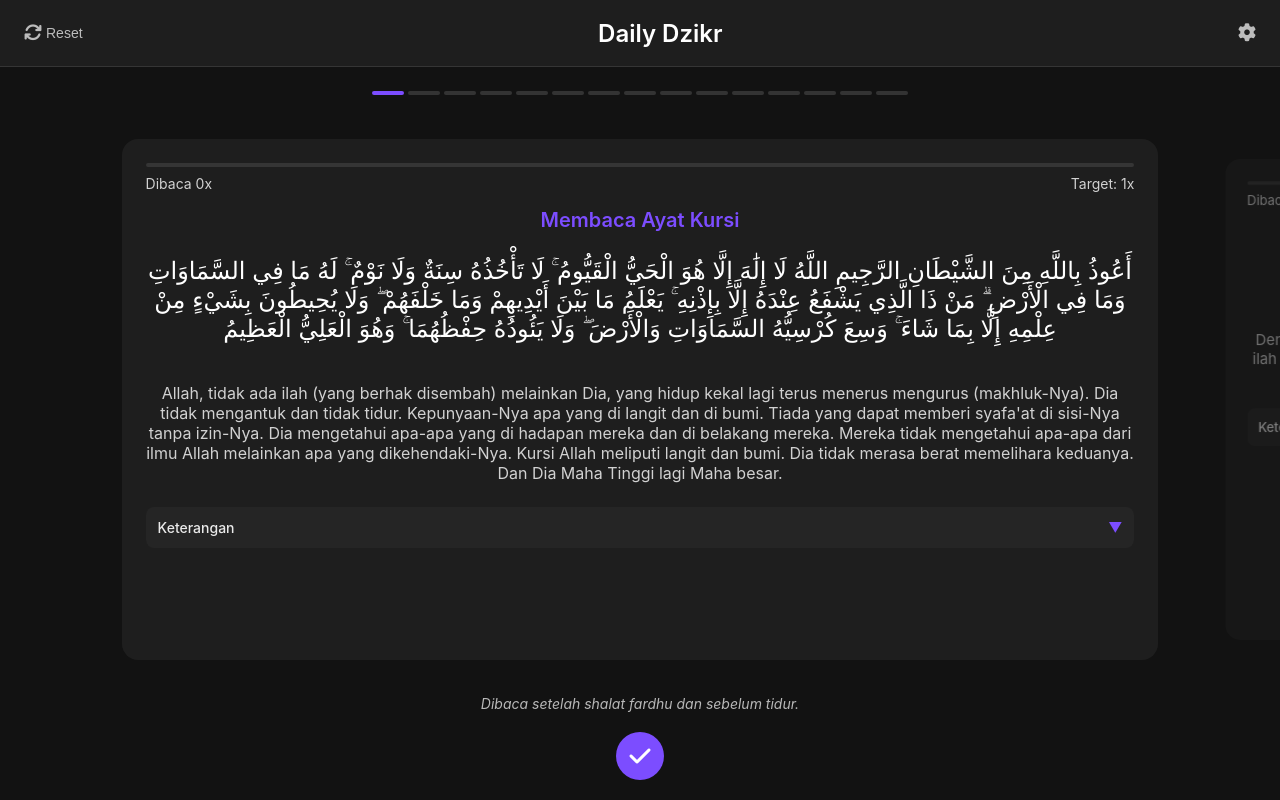
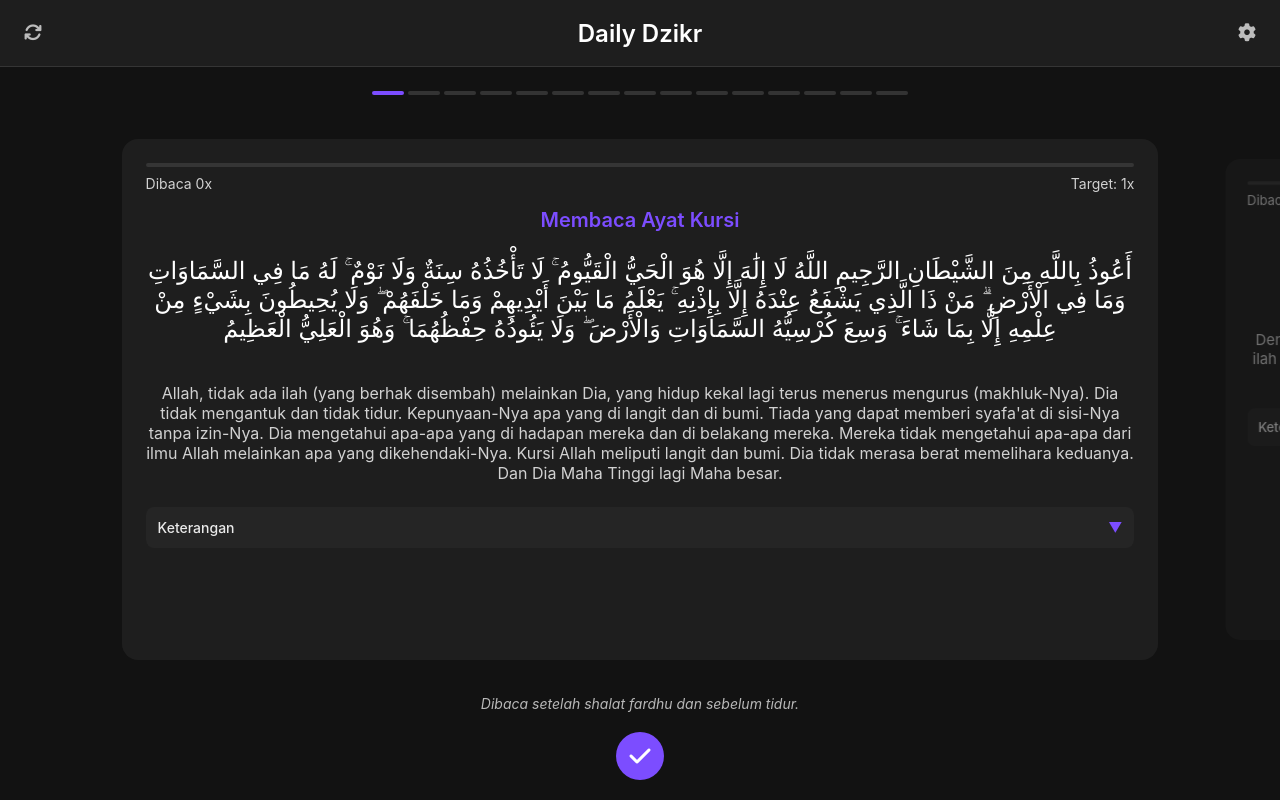
Before and after one commit to zikrulihsan/web-dzikr-app, a Next.js app: page / in a window 1280 px wide. Built offline with nearby package versions, Linux system fonts and the light colour scheme; no server answers.

Commit message:
copy: remove reset word

```diff
--- a/src/components/Header.tsx
+++ b/src/components/Header.tsx
@@ -74,7 +74,6 @@ const Header: React.FC = () => {
           aria-label="Reset all progress"
         >
           <Icon icon="fa-solid fa-refresh" size={18} />
-          <span style={{ marginLeft: '0.25rem' }}>Reset</span>
         </button>
 
         {/* App Title */}
```
